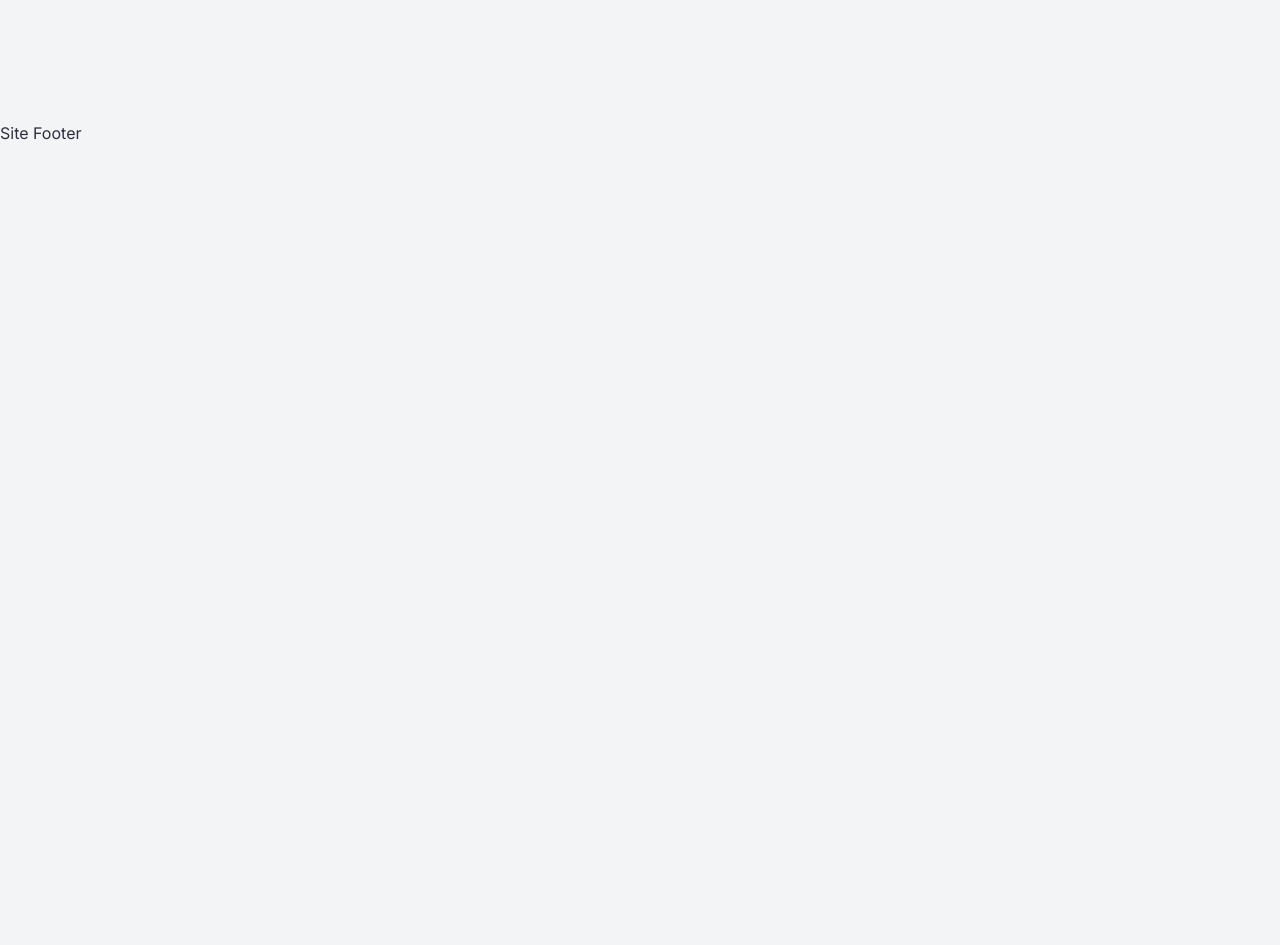
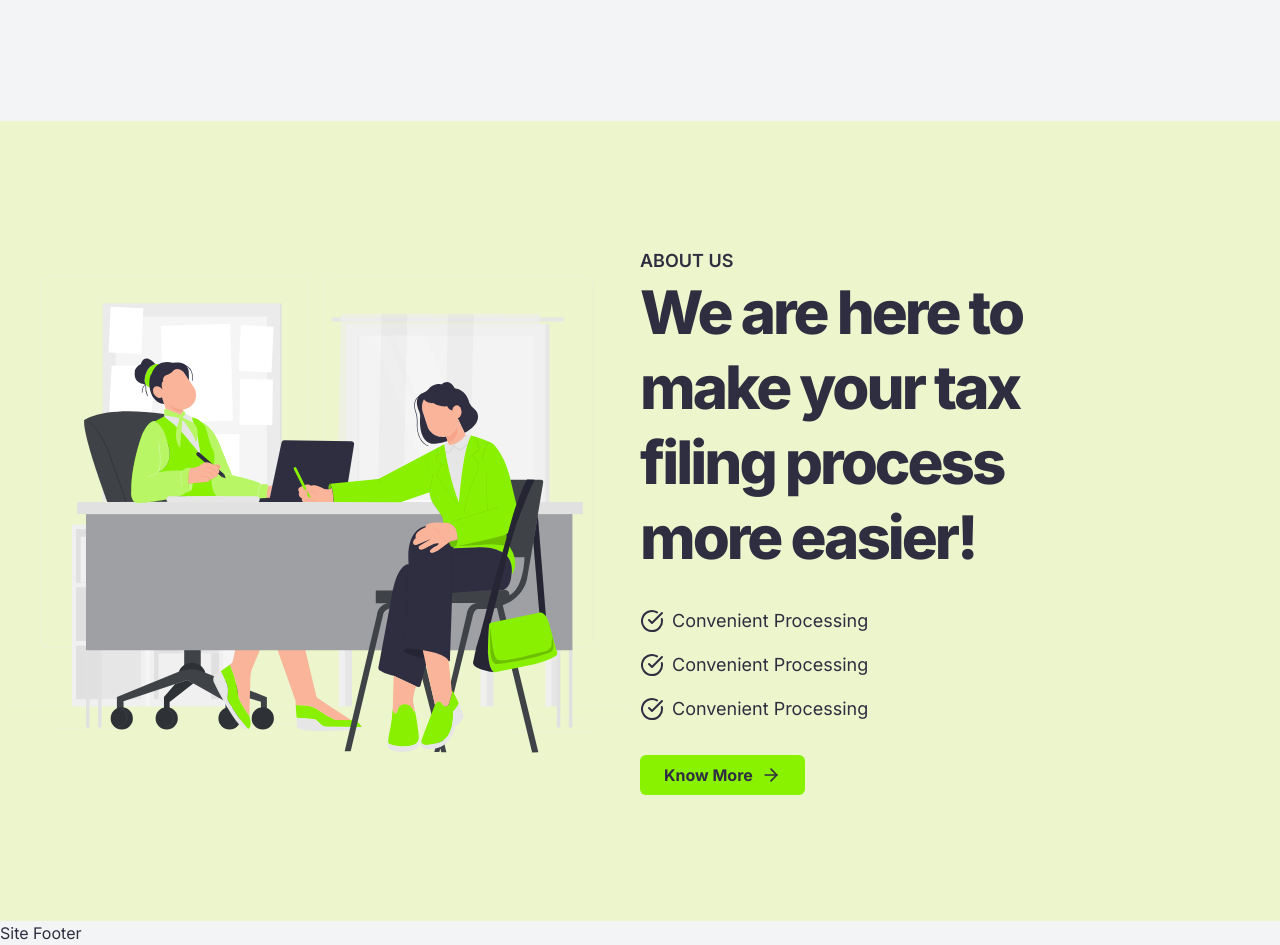
Before and after one commit to itrmitra/itrmitra, a Next.js app: page / in a window 1280 px wide. Shown: the part 760-1705 px from the top of the page. Before the commit the page ends 905 px from the top, so only its background shows below. Built offline with nearby package versions, Linux system fonts and the light colour scheme.

Commit message:
add aboutus section initial ui

```diff
--- /dev/null
+++ b/src/components/info-sections/aboutus-section.tsx
@@ -0,0 +1,39 @@
+import { CheckCircle, ArrowRight } from "lucide-react";
+import { buttonVariants } from "../ui/button";
+import { cn } from "../../lib/utils";
+
+export default function AboutUsSection() {
+  return (
+    <div className=" grid grid-cols-8 min-h-screen bg-[#ECF5CC]">
+      <div className="col-span-4 my-auto">
+        <img src="/team-working.svg" />
+      </div>
+      <div className="col-span-3 my-auto">
+        <h2 className="font-semibold  text-lg text-secondary">ABOUT US</h2>
+        <h1 className="font-extrabold text-6xl tracking-tighter leading-tight mb-8">
+          We are here to make your tax filing process more easier!
+        </h1>
+        <ul className="text-lg mb-8 space-y-4">
+          <li className="flex items-center gap-2">
+            <CheckCircle />
+            Convenient Processing
+          </li>
+          <li className="flex items-center gap-2">
+            <CheckCircle />
+            Convenient Processing
+          </li>
+          <li className="flex items-center gap-2">
+            <CheckCircle />
+            Convenient Processing
+          </li>
+        </ul>
+        <div className="flex">
+          <button className={cn(buttonVariants(), "gap-2")}>
+            Know More <ArrowRight size={20} />
+          </button>
+        </div>
+      </div>
+      <div className="col-span-1"></div>
+    </div>
+  );
+}
--- a/src/pages/index.tsx
+++ b/src/pages/index.tsx
@@ -1,5 +1,6 @@
 import { Metadata } from "next";
 import LandingSection from "../components/info-sections/landing-section";
+import AboutUsSection from "../components/info-sections/aboutus-section";
 
 export const metadata: Metadata = {
   title: "ITR Mitra",
@@ -12,6 +13,7 @@ export default function Home() {
     <>
       <title>ITR Mitra | Home</title>
       <LandingSection />
+      <AboutUsSection />
     </>
   );
 }
```
Also changed, not shown: public/team-working.svg (added).
